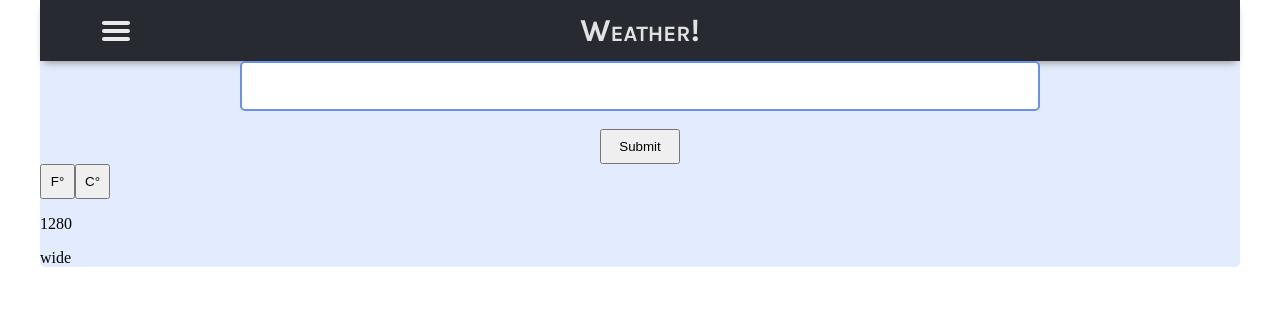
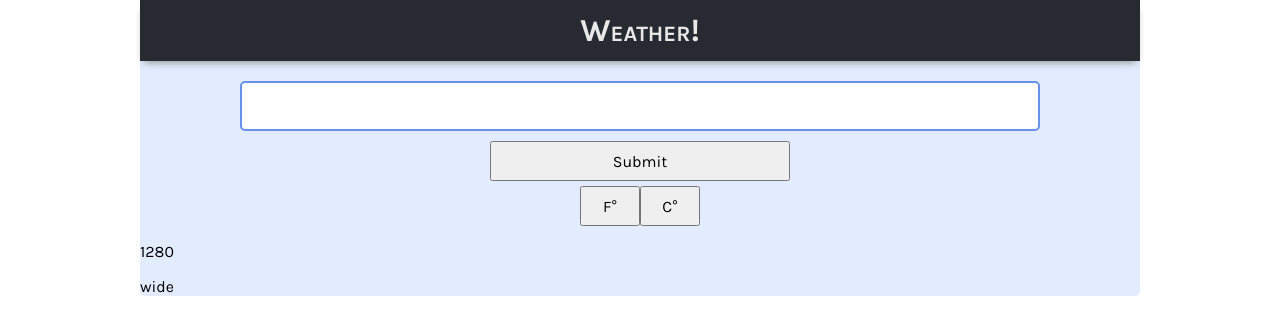
Before and after one commit to Flakari/weather-app, a React app: page / in a window 1280 px wide. Shown: the top 334 px of the page. Built offline with nearby package versions, Linux system fonts and the light colour scheme.

Commit message:
Added groundwork for toggleable input visibility on mobile layout and began working search history

```diff
--- a/src/components/App.js
+++ b/src/components/App.js
@@ -5,23 +5,30 @@ import Weather from './Weather';
 function App() {
     const [ windowWidth, setWindowWidth ] = useState(window.innerWidth);
     const [ windowSetup, setWindowSetup ] = useState('');
+    const [ formVisible, setFormVisible ] = useState(true);
 
     window.addEventListener('resize', () => {
         setWindowWidth(window.innerWidth);
     });
 
     useEffect(() => {
-        if (windowWidth <= 750) {
+        if (windowWidth <= 650) {
             setWindowSetup('narrow');
+        } else if (windowWidth > 650 && windowWidth <= 850) {
+            setWindowSetup('middle');
         } else {
             setWindowSetup('wide');
         }
     }, [ windowWidth ]);
 
+    function formVisibility() {
+
+    }
+
     return (
         <main id="container">
-            <Header windowSetup={ windowSetup }/>
-            <Weather windowSetup={ windowSetup }/>
+            <Header windowSetup={ windowSetup } formVisibility={ formVisibility }/>
+            <Weather windowSetup={ windowSetup } formVisibility={ formVisibility }/>
             <p>{ windowWidth }</p>
             <p>{ windowSetup }</p>
         </main>
--- a/src/components/Forecast.js
+++ b/src/components/Forecast.js
@@ -32,16 +32,20 @@ function Forecast({ forecastData, tempUnits, getIcon, getTime, timezone, windowS
 
         return data.map((item) => {
             return (
-                <article key={ item.date } className="forecast-day">
+                <div key={ item.date }>
+                    <div className="forecast-title">
                         <h3>{ `${ item.day }, ${ item.month } ${ item.date }` }</h3>
+                    </div>
+                    <article className="forecast-day">
+                        <p>{item.weather}</p>
                         <img
                             className="forecast-icon" src={`./src/icons/${getIcon(item.weather, item.id)}.svg`}
                             alt={item.weather}
                         ></img>
-                    <p>{item.weather}</p>
                         <p>{ `High: ${item.highTemp}` }</p>
                         <p>{ `Low: ${item.lowTemp}` }</p>
                     </article>
+                </div>
             )
         });
     }
--- a/src/components/Form.js
+++ b/src/components/Form.js
@@ -1,10 +1,37 @@
-import React, { useState } from 'react';
+import React, { useState, useEffect } from 'react';
 
-function Form({ updateData, updateForecast, units, updateUnits }) {
+function Form({ updateData, updateForecast, units, updateUnits, weatherData }) {
     const [ city, setCity ] = useState('');
+    const [ history, setHistory ] = useState([]);
+    const [ formattedHistory, setFormattedHistory ] = useState([]);
 
-    function changeHandler(event) {
+    function formChangeHandler(event) {
         setCity(event.target.value);
+    }
+
+    useEffect(() => {
+        if (weatherData.hasOwnProperty('cod')) {
+            historyChangeHandler();
+        }
+    }, [ weatherData ])
+
+    function formatHistory() {
+        // Format history into list of clickable buttons
+    }
+
+    function historyChangeHandler() {
+        let newHistory = history;
+        let city = `${ weatherData.name }, ${ weatherData.sys.country }`;
+
+        if (newHistory.includes(city)) {
+            newHistory = newHistory.filter(item => item !== city);
+        }
+
+        newHistory.unshift(city);
+
+        if (newHistory.length > 5) { newHistory.pop(); }
+
+        setHistory(newHistory);
     }
 
     function retrieveWeatherData(input, units) {
@@ -25,7 +52,7 @@ function Form({ updateData, updateForecast, units, updateUnits }) {
                 //console.clear();
             } else {
                 updateData(res1);
-                updateForecast(res2)
+                updateForecast(res2);
             }
         })
         .catch(error => {
@@ -44,13 +71,17 @@ function Form({ updateData, updateForecast, units, updateUnits }) {
                     name="Location"
                     id="weather-input"
                     value={ city }
-                    onChange={ changeHandler }
+                    onChange={ formChangeHandler }
                 />
-                <br />
                 <input id="submit" type="submit" value="Submit" />
             </form>
-            <input id="fahr" name="imperial" type="button" value ="F&deg;" onClick={ updateUnits }/>
-            <input id="cel" name="metric" type="button" value ="C&deg;" onClick={ updateUnits } />
+            <div id="units-container">
+                <input id="fahr" name="imperial" type="button" value ="F&deg;" onClick={ updateUnits }/>
+                <input id="cel" name="metric" type="button" value ="C&deg;" onClick={ updateUnits } />
+            </div>
+            <div id="past-input-container">
+                <p>{history.join(' ')}</p>
+            </div>
         </div>
     )
 }
--- a/src/components/Report.js
+++ b/src/components/Report.js
@@ -80,8 +80,7 @@ function Report( { weatherData, units, forecastData, windowSetup }) {
 
         if (hour >= 24) { hour -= 24; }
         if (hour < 0) { hour += 24; }
-        //console.log('UTC Date: ' + date);
-        //console.log('UTC Time: ' + (hour + (minutes / 60)));
+
         return placement == '' ? hour + (minutes / 60) : {hour: hour, date: date, day: day, month: month};
     }
 
@@ -132,6 +131,25 @@ function Report( { weatherData, units, forecastData, windowSetup }) {
         }
     }
 
+    function formatTime(time) {
+        let hour = Math.floor(time);
+        let minutes = Math.floor((time % 1) * 60);
+        let beforeNoon = true;
+
+        if (hour > 12) {
+            hour = hour - 12;
+            beforeNoon = false;
+        }
+
+        if (minutes < 10) {
+            minutes = `0${minutes}`;
+        }
+
+        let formattedTime = `${hour}:${minutes}`;
+
+        return beforeNoon == true ? `${formattedTime} AM` : `${formattedTime} PM`;
+    }
+
     return (
         <div id="report-container">
             <section id="report">
@@ -143,9 +161,9 @@ function Report( { weatherData, units, forecastData, windowSetup }) {
                 <p id="humidity">{ `Humidity: ${ weatherData.main.humidity }%` }</p>
 
                 <p id="wind">{ `Wind Speed: ${ windSpeed }${ windUnits } ${ getWindDirection(weatherData.wind.deg) }`}</p>
-                <p>{ `Time: ${Math.floor(time)}:${Math.round((time % 1) * 60)}` }</p>
-                <p>{ isNaN(sunrise) ? `Sunrise: -` : `Sunrise: ${Math.floor(sunrise)}:${Math.round((sunrise % 1) * 60)}` }</p>
-                <p>{ isNaN(sunset) ? `Sunset: -` : `Sunset: ${Math.floor(sunset)}:${Math.round((sunset % 1) * 60)}` }</p>
+                <p>{ `Time: ${formatTime(time)}` }</p>
+                <p>{ isNaN(sunrise) ? 'Sunrise: -' : `Sunrise: ${formatTime(sunrise)}` }</p>
+                <p>{ isNaN(sunset) ? 'Sunset: -' : `Sunset: ${formatTime(sunset)}` }</p>
             </section>
             <Forecast
                 forecastData={ forecastData }
--- a/src/components/Weather.js
+++ b/src/components/Weather.js
@@ -43,6 +43,7 @@ function Weather({ windowSetup }) {
                 units={ units }
                 updateUnits={ updateUnits }
                 windowSetup={ windowSetup }
+                weatherData={ weatherData }
             />
             { (weatherData.hasOwnProperty('cod') && weatherData.cod == 200) ? <Report weatherData={ weatherData } units={ units } forecastData={ forecastData } windowSetup={ windowSetup }/> : null }
         </div>
--- a/styles/style.css
+++ b/styles/style.css
@@ -1,3 +1,7 @@
+* {
+    font-family: 'Karla', 'Franklin Gothic Medium', 'Arial Narrow', Arial, sans-serif;
+}
+
 body {
     margin: 0;
 }
@@ -29,8 +33,7 @@ h1 {
     text-align: center;
     font-variant: small-caps;
     margin: 0;
-    font-family: 'Karla', 'Franklin Gothic Medium', 'Arial Narrow', Arial, sans-serif;
-    color: #e2e2e2;
+    color: #e8e8e8;
 }
 
 div {
@@ -38,16 +41,21 @@ div {
 }
 
 #container {
-    width: 1200px;
-    max-width: 100%;
+    width: 1000px;
+    max-width: 90%;
     margin: 0 auto;
     background-color: #e3ecff;
     border-radius: 5px;
 }
 
+#form-container {
+    margin-top: 20px;
+}
+
 #weather-form {
     display: grid;
     grid-template-columns: 1fr;
+    row-gap: 10px;
     margin: 0 auto;
     width: 1000px;
     max-width: 100%;
@@ -65,20 +73,22 @@ div {
     font-size: 1.5em;
 }
 
-#fahr {
-    height: 35px;
-    width: 35px;
-}
-
-#cel {
-    height: 35px;
-    width: 35px;
+#units-container {
+    text-align: center;
+    margin-top: 5px;
 }
 
 #submit {
     margin: 0 auto;
-    height: 35px;
-    width: 80px;
+    font-size: 1rem;
+    height: 40px;
+    width: 300px;
+}
+
+#fahr,#cel {
+    height: 40px;
+    width: 60px;
+    font-size: 1rem;
 }
 
 #error-container {
@@ -97,14 +107,12 @@ div {
 #error {
     padding: 5px;
     overflow: hidden;
-    font-family: 'Karla', 'Franklin Gothic Medium', 'Arial Narrow', Arial, sans-serif;
     font-size: 0.9em;
     color: #520100;
     text-align: center;
 }
 
 #search-info {
-    font-family: 'Karla', 'Franklin Gothic Medium', 'Arial Narrow', Arial, sans-serif;
     font-size: 0.9em;
     box-sizing: border-box;
     background-color: #ffffb2;
@@ -119,7 +127,6 @@ div {
 
 #report {
     text-align: center;
-    font-family: 'Karla', 'Franklin Gothic Medium', 'Arial Narrow', Arial, sans-serif;
 }
 
 .report-wide {
@@ -153,18 +160,28 @@ div {
     font-size: 1.6rem;
 }
 
+.forecast-title {
+    background-color: gray;
+    padding: 8px;
+}
+
+.forecast-title > h3 {
+    color: #eeeeee;
+    font-size: 1rem;
+    margin: 0;
+}
+
 .forecast-day {
     background-color: #ffffffee;
     text-align: center;
-    font-family: 'Karla', 'Franklin Gothic Medium', 'Arial Narrow', Arial, sans-serif;
 }
 
 .forecast-icon {
-    width: 60px;
+    width: 55px;
     max-width: 45%;
 }
 
-@media only screen and (max-width: 750px) {
+@media only screen and (max-width: 650px) {
     #form-container {
         display: none;
     }
@@ -182,11 +199,11 @@ div {
     }
 }
 
-@media only screen and (min-width: 750px) {
+@media only screen and (min-width: 651px) {
     .forecast-day {
         display: grid;
-        grid-template-columns: 40% repeat(4, 1fr);
-        height: 100px;
+        grid-template-columns: 30% repeat(3, 1fr);
+        height: 75px;
         align-items: center;
         justify-items: center;
     }
@@ -195,4 +212,14 @@ div {
         width: 60px;
         max-width: 60%;
     }
+
+    #header-icon {
+        visibility: hidden;
+    }
 }
+
+@media only screen and (max-width: 700px) {
+    #container {
+        max-width: 100%;
+    }
+}
```
Lines whose indentation alone changed are shown as unchanged.
